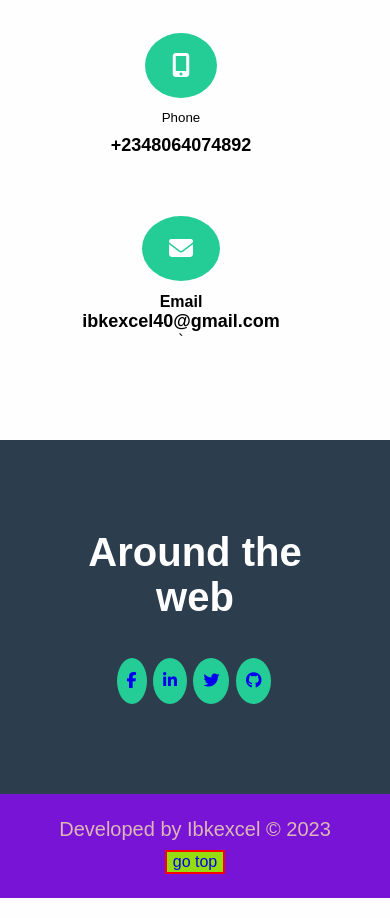
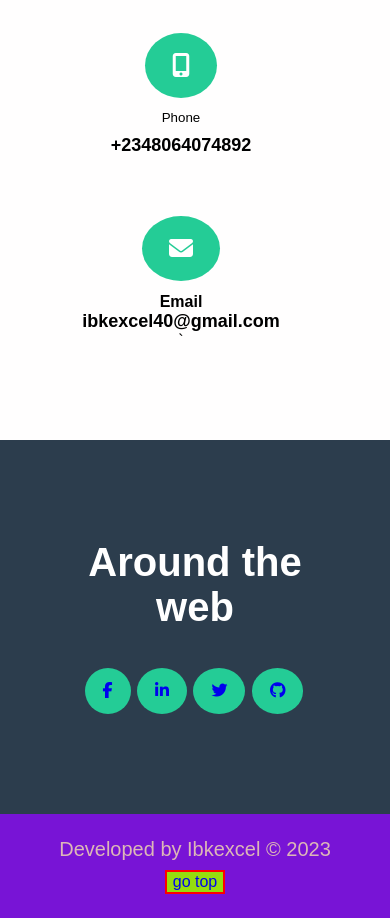
Before and after one commit to ibkexcel/webproject, a plain HTML site: page index.html in a window 390 px wide. Shown: the part 5076-5994 px from the top of the page. Drawn offline with Linux system fonts and the light colour scheme.

Commit message:
Update index.css

```diff
--- a/index.css
+++ b/index.css
@@ -345,12 +345,11 @@
       margin-bottom: 10px;
    }
    .socials{
-      padding: 90px 70px 90px 70px;
+      padding: 100px 60px 100px 60px;
    }
 
  .social-icons span{
       margin-right: 2px;
-    padding: 14px 10px;
 
    }
 
```
